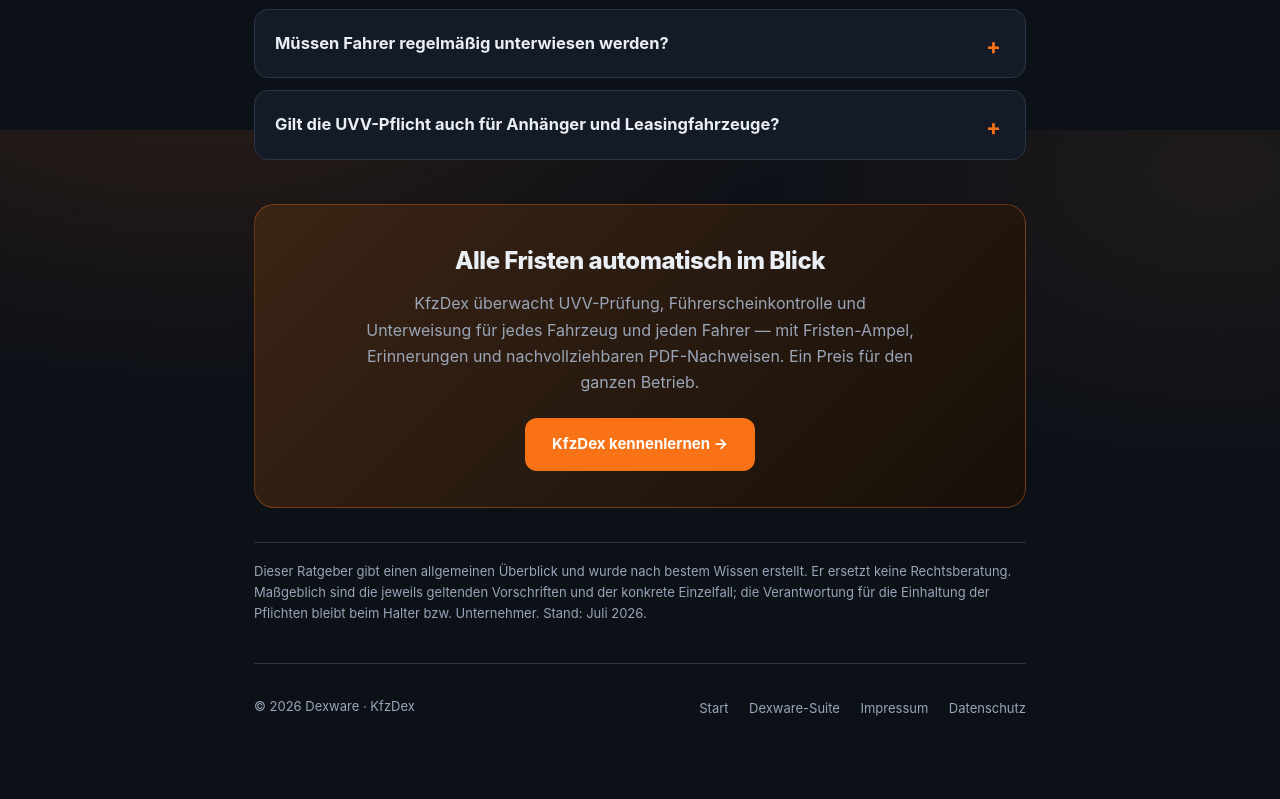
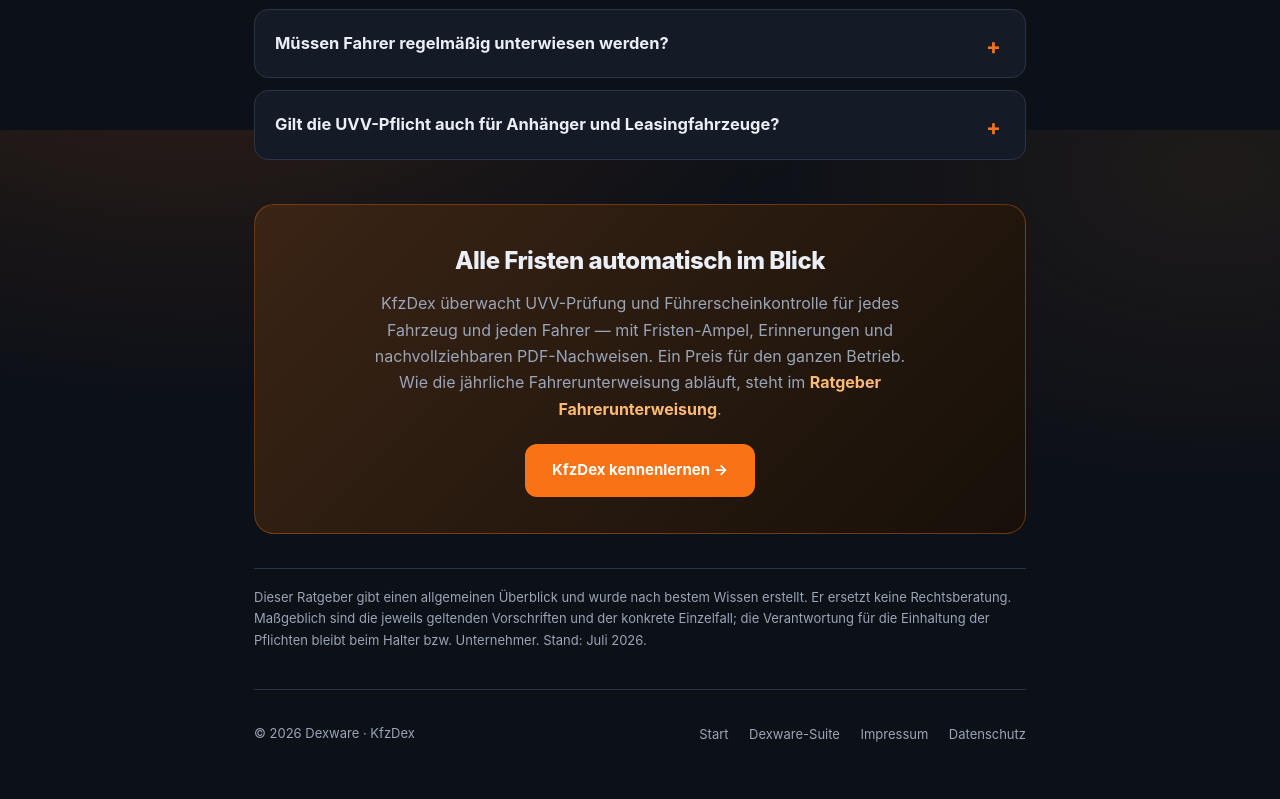
Before and after one commit to CraftlogAPP/kfzdex-web, a plain HTML site: page ratgeber-uvv-fuhrpark.html in a window 1280 px wide. Shown: the part 4670-5469 px from the top of the page. Before the commit the page ends 5442 px from the top, so only its background shows below. Drawn offline with Linux system fonts and the light colour scheme.

Commit message:
Ratgeber UVV: KfzDex überwacht keine Unterweisung – Satz korrigiert, Link zum Ratgeber Fahrerunterweisung

```diff
--- a/ratgeber-uvv-fuhrpark.html
+++ b/ratgeber-uvv-fuhrpark.html
@@ -447,9 +447,10 @@
 
       <div class="band">
         <h2>Alle Fristen automatisch im Blick</h2>
-        <p>KfzDex überwacht UVV-Prüfung, Führerscheinkontrolle und Unterweisung für jedes Fahrzeug und
+        <p>KfzDex überwacht UVV-Prüfung und Führerscheinkontrolle für jedes Fahrzeug und
         jeden Fahrer — mit Fristen-Ampel, Erinnerungen und nachvollziehbaren PDF-Nachweisen. Ein Preis für den
-        ganzen Betrieb.</p>
+        ganzen Betrieb. Wie die jährliche Fahrerunterweisung abläuft, steht im
+        <a href="https://schutzdex.dexware.app/ratgeber-fahrerunterweisung.html">Ratgeber Fahrerunterweisung</a>.</p>
         <a class="btn btn-primary" href="index.html">KfzDex kennenlernen →</a>
       </div>
 
```
